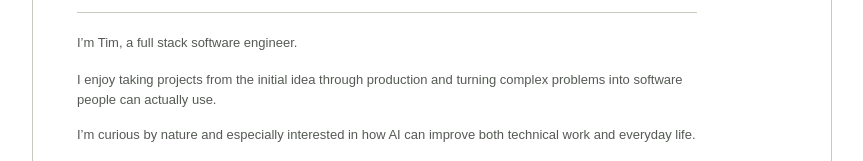
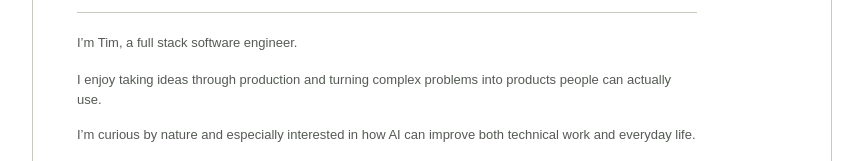
Before and after one commit to timwong101/my-portfolio, a React (Vite) app: page / in a window 1280 px wide. Shown: the part 330-491 px from the top of the page, without its empty margins (208-1071 px from the left). Built offline with nearby package versions, Linux system fonts and the light colour scheme; a web font is replaced by a local one.

Commit message:
Refine about section copy

```diff
--- a/src/App.tsx
+++ b/src/App.tsx
@@ -179,8 +179,8 @@ function App() {
             </p>
             <div>
               <p>
-                I enjoy taking projects from the initial idea through production and turning
-                complex problems into software people can actually use.
+                I enjoy taking ideas through production and turning complex problems into products
+                people can actually use.
               </p>
               <p>
                 I’m curious by nature and especially interested in how AI can improve both
```
